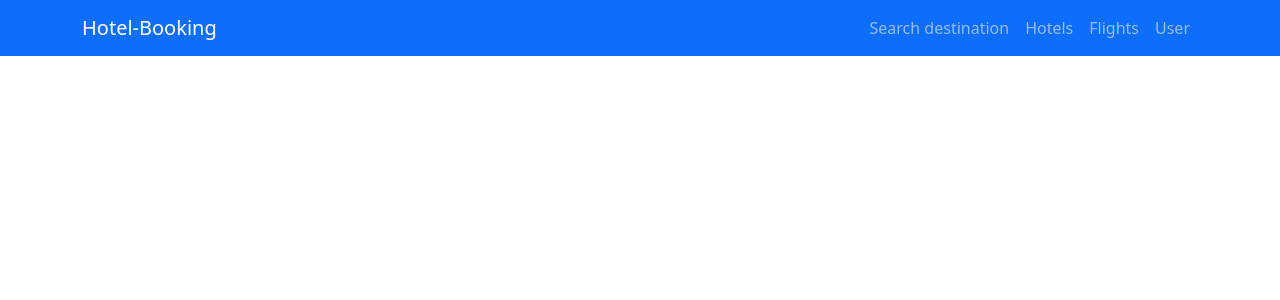
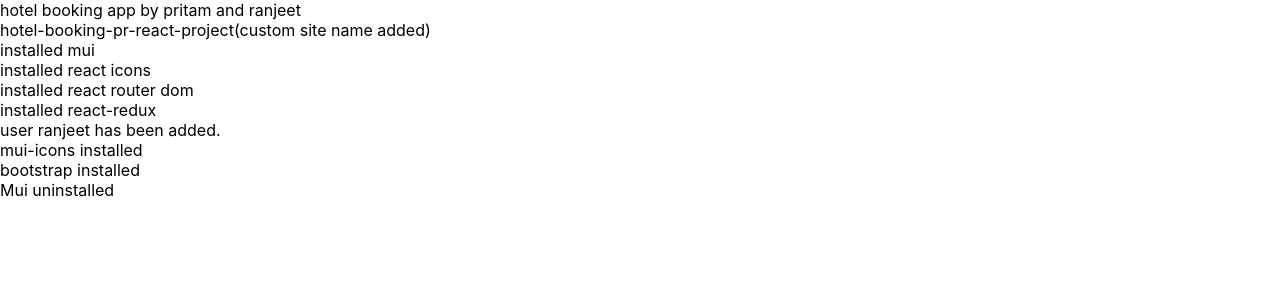
Before and after one commit to Pritam-Gayen/hotel-booking-pr-react-project, a React (Create React App) app: page / in a window 1280 px wide. Shown: the top 300 px of the page. Built offline with nearby package versions, Linux system fonts and the light colour scheme.

Commit message:
Bootstrap uninstalled

```diff
--- a/package.json
+++ b/package.json
@@ -9,7 +9,6 @@
     "@testing-library/user-event": "^13.5.0",
     "bootstrap": "^5.2.3",
     "react": "^18.2.0",
-    "react-bootstrap": "^2.7.2",
     "react-dom": "^18.2.0",
     "react-icons": "^4.8.0",
     "react-redux": "^8.0.5",
--- a/src/App.js
+++ b/src/App.js
@@ -1,11 +1,11 @@
 import "./App.css";
-import 'bootstrap/dist/css/bootstrap.min.css';
-import TopBar from "./Components/Header/TopBar";
+// import 'bootstrap/dist/css/bootstrap.min.css';
+// import TopBar from "./Components/Header/TopBar";
 
 function App() {
   return (
     <>
-      {/* hotel booking app by pritam and ranjeet
+      hotel booking app by pritam and ranjeet
       <br></br>
       hotel-booking-pr-react-project(custom site name added)
       <br></br>
@@ -22,8 +22,9 @@
       mui-icons installed
       <br></br>
       bootstrap installed
-      Mui uninstalled*/}
-      <TopBar/>
+      <br></br>
+      Mui uninstalled
+
     </>
   );
 }
--- a/src/Components/Header/TopBar.css
+++ b/src/Components/Header/TopBar.css
@@ -1,6 +1,6 @@
-.blue-bg {
+/* .blue-bg {
     background-color: #007bff;
 }
 .shadow-bottom{
     box-shadow:'0px 2px 4px rgba(0, 0, 0, 0.2)' ;
-}
+} */
--- a/src/Components/Header/TopBar.js
+++ b/src/Components/Header/TopBar.js
@@ -1,28 +1,28 @@
-import React from 'react';
-import 'bootstrap/dist/css/bootstrap.min.css';
-import Container from 'react-bootstrap/Container';
-import Nav from 'react-bootstrap/Nav';
-import Navbar from 'react-bootstrap/Navbar';
-import './TopBar.css';
+// import React from 'react';
+// import 'bootstrap/dist/css/bootstrap.min.css';
+// import Container from 'react-bootstrap/Container';
+// import Nav from 'react-bootstrap/Nav';
+// import Navbar from 'react-bootstrap/Navbar';
+// import './TopBar.css';
 
-const TopBar = () => {
+// const TopBar = () => {
 
-    return (
-        <Navbar sticky="top" className="blue-bg shadow-bottom" collapseOnSelect expand="lg" bg="primary" variant="dark">
-            <Container>
-                <Navbar.Brand>Hotel-Booking</Navbar.Brand>
-                <Navbar.Toggle aria-controls="responsive-navbar-nav" />
-                <Navbar.Collapse id="responsive-navbar-nav" className="justify-content-end">
-                    <Nav >
-                        <a className='nav-link' href='#'>Search destination</a>
-                        <a className='nav-link' href='#'>Hotels</a>
-                        <a className='nav-link' href='#'>Flights</a>
-                        <a className='nav-link' href='#' >User</a>
-                    </Nav>
-                </Navbar.Collapse>
-            </Container>
-        </Navbar>
-    )
-}
+//     return (
+//         <Navbar sticky="top" className="blue-bg shadow-bottom" collapseOnSelect expand="lg" bg="primary" variant="dark">
+//             <Container>
+//                 <Navbar.Brand>Hotel-Booking</Navbar.Brand>
+//                 <Navbar.Toggle aria-controls="responsive-navbar-nav" />
+//                 <Navbar.Collapse id="responsive-navbar-nav" className="justify-content-end">
+//                     <Nav >
+//                         <a className='nav-link' href='#'>Search destination</a>
+//                         <a className='nav-link' href='#'>Hotels</a>
+//                         <a className='nav-link' href='#'>Flights</a>
+//                         <a className='nav-link' href='#' >User</a>
+//                     </Nav>
+//                 </Navbar.Collapse>
+//             </Container>
+//         </Navbar>
+//     )
+// }
 
-export default TopBar
+// export default TopBar
```
Also changed, not shown: 1 other file (tests, documents, lock files or other folders).
